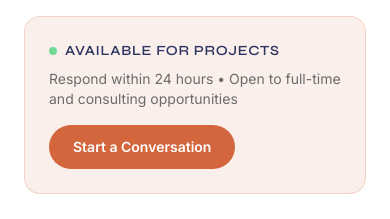
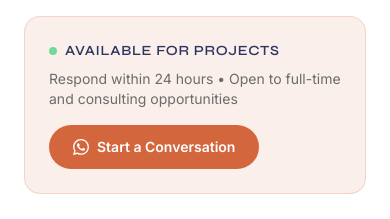
Before and after one commit to VivekcMW/MyPortfolio, a Next.js app: page / in a window 390 px wide. Shown: the part 6160-6379 px from the top of the page. Built offline with nearby package versions, Linux system fonts and the light colour scheme; no server answers.

Commit message:
Connect 'Start a Conversation' button to WhatsApp
- Update footer CTA to open WhatsApp instead of contact page
- Phone number: +91-9071933517
- Add WhatsApp icon to button
- Pre-filled message: 'Hi Vivekanand, I'd like to discuss a project with you.'
- Opens in new tab for better UX

```diff
--- a/src/components/Footer.tsx
+++ b/src/components/Footer.tsx
@@ -56,12 +56,22 @@
                 Respond within 24 hours • Open to full-time and consulting opportunities
               </p>
             </div>
-            <Link
-              href="/contact"
-              className="px-6 py-3 bg-accent text-white text-sm font-semibold rounded-full hover:shadow-lg hover:shadow-accent/25 transition-all duration-300"
+            <a
+              href="https://wa.me/919071933517?text=Hi%20Vivekanand%2C%20I%27d%20like%20to%20discuss%20a%20project%20with%20you."
+              target="_blank"
+              rel="noopener noreferrer"
+              className="px-6 py-3 bg-accent text-white text-sm font-semibold rounded-full hover:shadow-lg hover:shadow-accent/25 transition-all duration-300 inline-flex items-center gap-2"
             >
+              <svg
+                className="w-4 h-4"
+                fill="currentColor"
+                viewBox="0 0 24 24"
+                xmlns="http://www.w3.org/2000/svg"
+              >
+                <path d="M17.472 14.382c-.297-.149-1.758-.867-2.03-.967-.273-.099-.471-.148-.67.15-.197.297-.767.966-.94 1.164-.173.199-.347.223-.644.075-.297-.15-1.255-.463-2.39-1.475-.883-.788-1.48-1.761-1.653-2.059-.173-.297-.018-.458.13-.606.134-.133.298-.347.446-.52.149-.174.198-.298.298-.497.099-.198.05-.371-.025-.52-.075-.149-.669-1.612-.916-2.207-.242-.579-.487-.5-.669-.51-.173-.008-.371-.01-.57-.01-.198 0-.52.074-.792.372-.272.297-1.04 1.016-1.04 2.479 0 1.462 1.065 2.875 1.213 3.074.149.198 2.096 3.2 5.077 4.487.709.306 1.262.489 1.694.625.712.227 1.36.195 1.871.118.571-.085 1.758-.719 2.006-1.413.248-.694.248-1.289.173-1.413-.074-.124-.272-.198-.57-.347m-5.421 7.403h-.004a9.87 9.87 0 01-5.031-1.378l-.361-.214-3.741.982.998-3.648-.235-.374a9.86 9.86 0 01-1.51-5.26c.001-5.45 4.436-9.884 9.888-9.884 2.64 0 5.122 1.03 6.988 2.898a9.825 9.825 0 012.893 6.994c-.003 5.45-4.437 9.884-9.885 9.884m8.413-18.297A11.815 11.815 0 0012.05 0C5.495 0 .16 5.335.157 11.892c0 2.096.547 4.142 1.588 5.945L.057 24l6.305-1.654a11.882 11.882 0 005.683 1.448h.005c6.554 0 11.89-5.335 11.893-11.893a11.821 11.821 0 00-3.48-8.413Z"/>
+              </svg>
               Start a Conversation
-            </Link>
+            </a>
           </div>
         </div>
 
```
